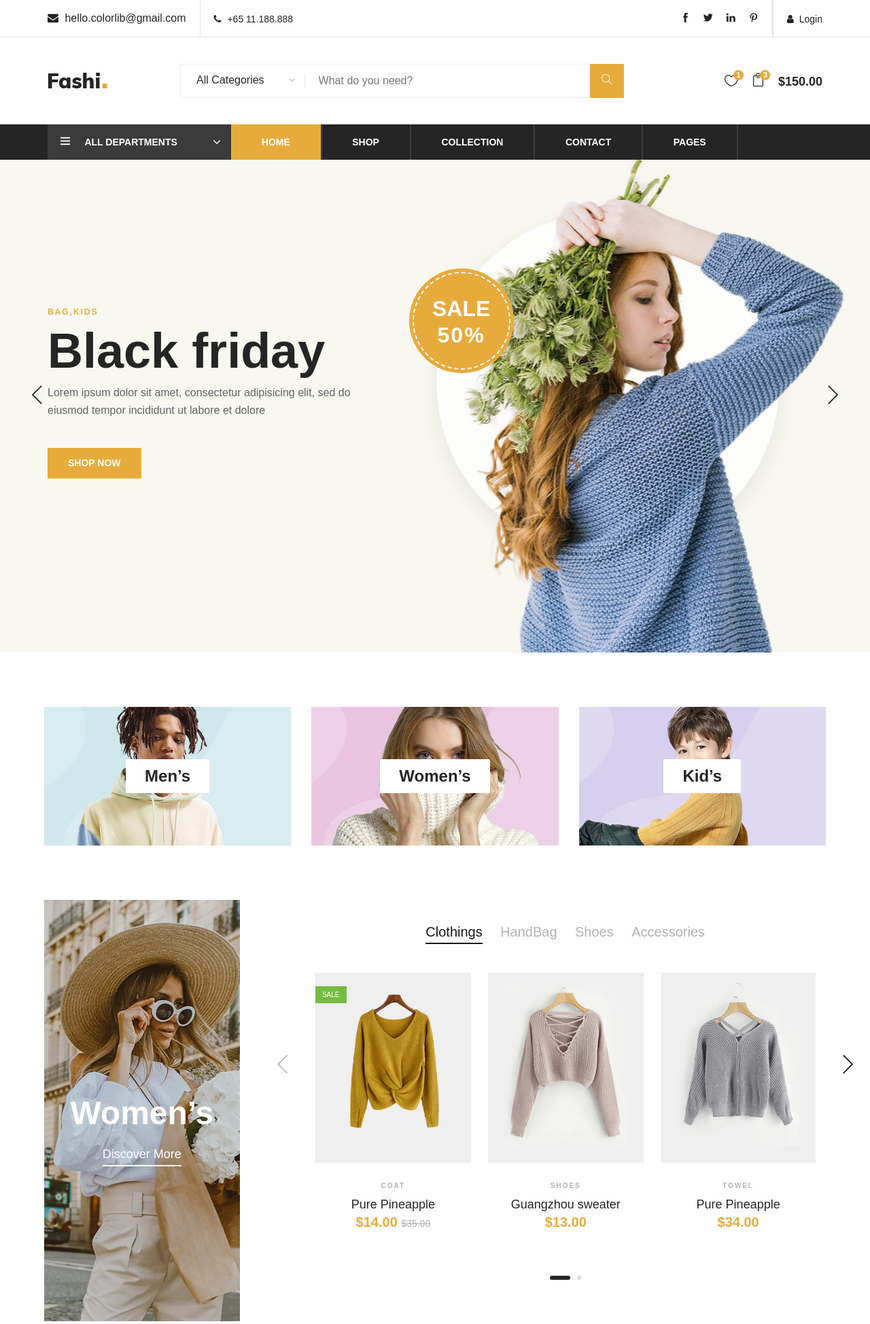
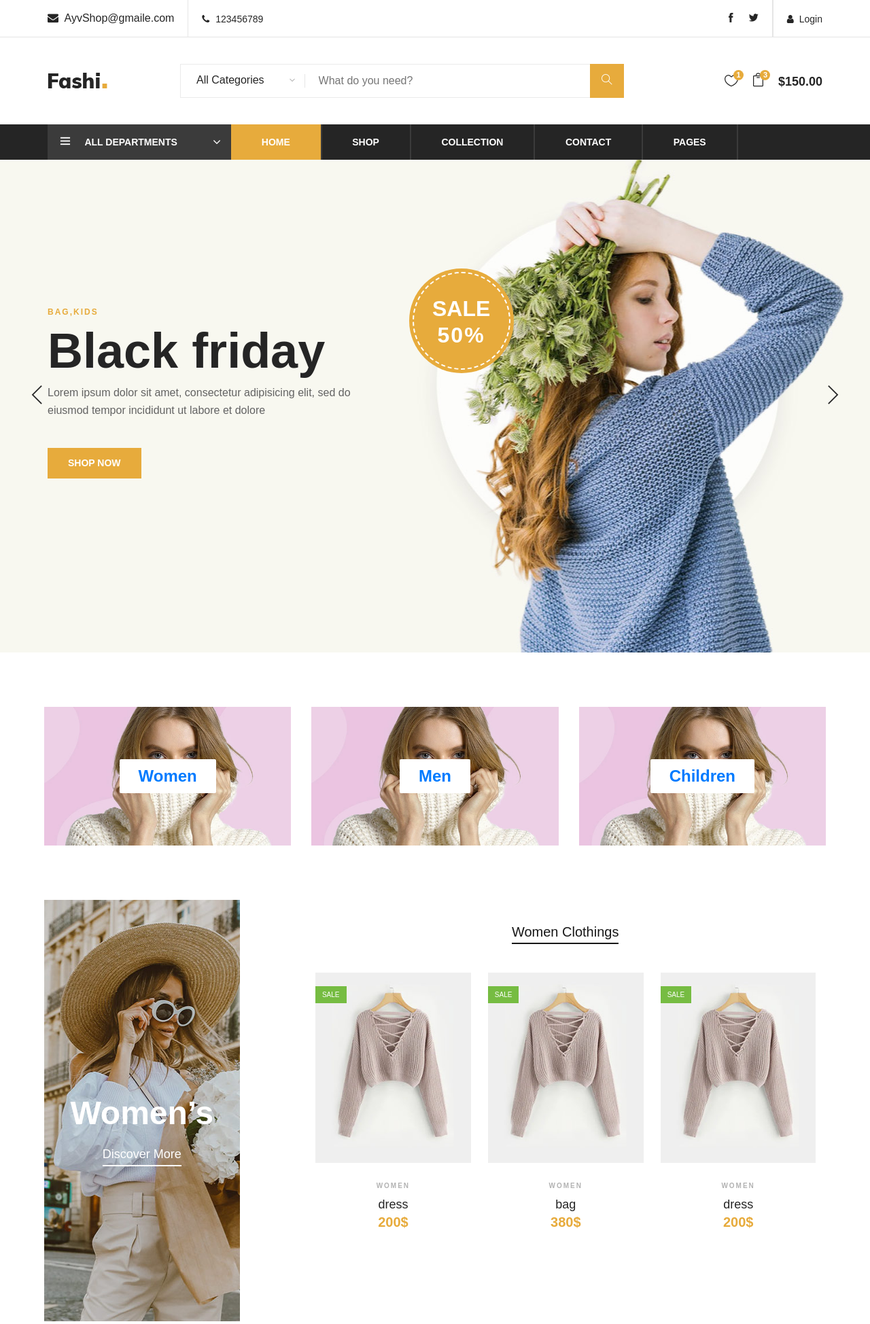
Before and after one commit to ayda76/DjangoShop, a Django app: page / in a window 1280 px wide. Shown: the top 1948 px of the page at 68% size. Run offline with Django 4.2, Linux system fonts and the light colour scheme; data comes from the database, SQL or seed files in the repository; both versions use the stored data as it was after the commit; some libraries are stand-ins or nearby versions; some web fonts are replaced.

Commit message:
developed homepage

```diff
--- a/base/admin.py
+++ b/base/admin.py
@@ -1,8 +1,9 @@
 from django.contrib import admin
-from .models import Category ,Product,Comments,Cart,Order
+from .models import Category ,Product,Comments,Cart,Order, ShopInfo
 
 admin.site.register(Category)
 admin.site.register(Product)
 admin.site.register(Comments)
 admin.site.register(Cart)
 admin.site.register(Order)
+admin.site.register(ShopInfo)
--- a/base/templates/base/home.html
+++ b/base/templates/base/home.html
@@ -1,9 +1,10 @@
 {% extends 'main.html'%}
 {% block content%}
+{% load static %}
     <!-- Hero Section Begin -->
     <section class="hero-section">
         <div class="hero-items owl-carousel">
-            <div class="single-hero-items set-bg" data-setbg="img/hero-1.jpg">
+            <div class="single-hero-items set-bg" data-setbg="{% static 'img/hero-1.jpg'%}">
                 <div class="container">
                     <div class="row">
                         <div class="col-lg-5">
@@ -19,7 +20,7 @@
                     </div>
                 </div>
             </div>
-            <div class="single-hero-items set-bg" data-setbg="img/hero-2.jpg">
+            <div class="single-hero-items set-bg" data-setbg="{% static 'img/hero-2.jpg'%}">
                 <div class="container">
                     <div class="row">
                         <div class="col-lg-5">
@@ -43,14 +44,16 @@
     <div class="banner-section spad">
         <div class="container-fluid">
             <div class="row">
+                {%for category in categorys%}
                 <div class="col-lg-4">
                     <div class="single-banner">
-                        <img src="img/banner-1.jpg" alt="">
+                        <img src="{% static 'img/bannerWoman.jpg'%}" alt="">
                         <div class="inner-text">
-                            <h4>Men’s</h4>
+                            <h4><a href="{%url 'category' category.id %}">{{category.name}}</a></h4>
                         </div>
                     </div>
                 </div>
+                {%endfor%}<!--
                 <div class="col-lg-4">
                     <div class="single-banner">
                         <img src="img/banner-2.jpg" alt="">
@@ -67,6 +70,7 @@
                         </div>
                     </div>
                 </div>
+            -->
             </div>
         </div>
     </div>
@@ -77,7 +81,7 @@
         <div class="container-fluid">
             <div class="row">
                 <div class="col-lg-3">
-                    <div class="product-large set-bg" data-setbg="img/products/women-large.jpg">
+                    <div class="product-large set-bg" data-setbg="{% static 'img/products/women-large.jpg' %} ">
                         <h2>Women’s</h2>
                         <a href="{%url 'shop'%}">Discover More</a>
                     </div>
@@ -85,16 +89,17 @@
                 <div class="col-lg-8 offset-lg-1">
                     <div class="filter-control">
                         <ul>
-                            <li class="active">Clothings</li>
-                            <li>HandBag</li>
-                            <li>Shoes</li>
-                            <li>Accessories</li>
+                            <li class="active">Women Clothings</li>
+
                         </ul>
                     </div>
                     <div class="product-slider owl-carousel">
+                    {%for woman in women%}
+
+
                         <div class="product-item">
                             <div class="pi-pic">
-                                <img src="img/products/women-1.jpg" alt="">
+                                <img src="{% static 'img/products/women-2.jpg' %}" alt="">
                                 <div class="sale">Sale</div>
                                 <div class="icon">
                                     <i class="icon_heart_alt"></i>
@@ -106,16 +111,28 @@
                                 </ul>
                             </div>
                             <div class="pi-text">
-                                <div class="catagory-name">Coat</div>
+
+
+                              <div class="catagory-name">{{woman.category.name}}</div>
+
+
                                 <a href="#">
-                                    <h5>Pure Pineapple</h5>
+                                    <h5>{{woman.name}}</h5>
                                 </a>
                                 <div class="product-price">
-                                    $14.00
-                                    <span>$35.00</span>
+                                   {{woman.price}}$
+                                    <!--<span>$35.00</span>-->
                                 </div>
                             </div>
+
                         </div>
+
+
+
+
+                        {%endfor%}
+
+                        <!---
                         <div class="product-item">
                             <div class="pi-pic">
                                 <img src="img/products/women-2.jpg" alt="">
@@ -181,7 +198,7 @@
                                     $34.00
                                 </div>
                             </div>
-                        </div>
+                        </div>-->
                     </div>
                 </div>
             </div>
@@ -233,16 +250,17 @@
                 <div class="col-lg-8">
                     <div class="filter-control">
                         <ul>
-                            <li class="active">Clothings</li>
-                            <li>HandBag</li>
-                            <li>Shoes</li>
-                            <li>Accessories</li>
+                            <li class="active">Men Clothings</li>
+
                         </ul>
                     </div>
                     <div class="product-slider owl-carousel">
+                        {% for man in men %}
+
+
                         <div class="product-item">
                             <div class="pi-pic">
-                                <img src="img/products/man-1.jpg" alt="">
+                                <img src="{% static 'img/products/man-1.jpg'%}" alt="">
                                 <div class="sale">Sale</div>
                                 <div class="icon">
                                     <i class="icon_heart_alt"></i>
@@ -254,16 +272,20 @@
                                 </ul>
                             </div>
                             <div class="pi-text">
-                                <div class="catagory-name">Coat</div>
+
+                                <div class="catagory-name">{{man.category.name}}</div>
+
                                 <a href="#">
-                                    <h5>Pure Pineapple</h5>
+                                    <h5>{{man.name}}</h5>
                                 </a>
                                 <div class="product-price">
-                                    $14.00
-                                    <span>$35.00</span>
+                                   {{man.price}}
+
                                 </div>
                             </div>
                         </div>
+
+                        <!--
                         <div class="product-item">
                             <div class="pi-pic">
                                 <img src="img/products/man-2.jpg" alt="">
@@ -329,11 +351,12 @@
                                     $34.00
                                 </div>
                             </div>
-                        </div>
+                        </div>-->
+                        {%endfor%}
                     </div>
                 </div>
                 <div class="col-lg-3 offset-lg-1">
-                    <div class="product-large set-bg m-large" data-setbg="img/products/man-large.jpg">
+                    <div class="product-large set-bg m-large" data-setbg="{% static 'img/products/man-large.jpg'%}">
                         <h2>Men’s</h2>
                         <a href="#">Discover More</a>
                     </div>
--- a/base/urls.py
+++ b/base/urls.py
@@ -1,5 +1,8 @@
 from django.urls import path
 from . import views
+from django.conf import settings
+from django.conf.urls.static import static
+
 urlpatterns=[
     path('',views.home,name='home'),
     path('login/',views.loginUser,name='loginUser'),
@@ -9,6 +12,11 @@ urlpatterns=[
     path('shop/',views.shop,name='shop'),
     path('product/',views.product,name='product'),
     path('contact/',views.contact,name='contact'),
-    path('shop/',views.shop,name='shop'),
     path('checkbill/',views.checkbill,name='checkbill'),
+     path('category/<str:pk>',views.category,name='category'),
+
 ]
+
+if settings.DEBUG:
+        urlpatterns += static(settings.MEDIA_URL,
+                              document_root=settings.MEDIA_ROOT)
--- a/base/views.py
+++ b/base/views.py
@@ -1,14 +1,35 @@
 from django.shortcuts import render,redirect
 from django.contrib import messages
+from django.contrib.auth.decorators import login_required
 from django.contrib.auth import authenticate , login,logout
 from django.contrib.auth.forms import UserCreationForm
-from .models import Product ,Category , Comments,Cart,Order
+from .models import Product ,Category , Comments,Cart,Order,ShopInfo
 from django.contrib.auth.models import User
+from django.db.models import Q
 # Create your views here.
 
 def home(request):
-    return render(request,'base/home.html')
 
+    categorys=Category.objects.all()
+    shopinfo=ShopInfo.objects.all()
+    products=Product.objects.all()
+    #
+    woman=Category.objects.get(name='Women')
+
+    women=Product.objects.filter(Q(category=woman.id))
+    man=Category.objects.get(name='Men')
+
+    men=Product.objects.filter(Q(category=man.id))
+
+
+
+    context={'categorys':categorys,'shopinfo':shopinfo, 'products':products,'women':women,'men':men}
+    return render(request,'base/home.html',context)
+
+def category(request,pk):
+    categorys=Category.objects.get(id=pk)
+    context={'categorys':categorys}
+    return render(request,context)
 
 def loginUser(request):
 
@@ -60,12 +81,12 @@ def product(request):
 
 def shop(request):
     return render(request,'base/shop.html')
-
+@login_required(login_url='loginUser')
 def cart(request):
     return render(request,'base/cart.html')
 
 def contact(request):
     return render(request,'base/contact.html')
-
+@login_required(login_url='loginUser')
 def checkbill(request):
     return render(request,'base/check-out.html')
--- a/shop/settings.py
+++ b/shop/settings.py
@@ -120,6 +120,10 @@ import os.path
 STATIC_URL = 'static/'
 STATICFILES_DIRS=(os.path.join('static'),)
 
+
+
+MEDIA_ROOT =  os.path.join(BASE_DIR, 'media')
+MEDIA_URL = '/media/'
 # Default primary key field type
 # https://docs.djangoproject.com/en/4.0/ref/settings/#default-auto-field
 
--- a/shop/urls.py
+++ b/shop/urls.py
@@ -15,6 +15,8 @@ Including another URLconf
 """
 from django.contrib import admin
 from django.urls import path , include
+from django.conf import settings
+from django.conf.urls.static import static
 
 urlpatterns = [
     path('admin/', admin.site.urls),
--- a/templates/header.html
+++ b/templates/header.html
@@ -8,14 +8,16 @@
     <div class="header-top">
         <div class="container">
             <div class="ht-left">
+                {% for info in shopinfo%}
                 <div class="mail-service">
                     <i class=" fa fa-envelope"></i>
-                    hello.colorlib@gmail.com
+                    {{info.email}}
                 </div>
                 <div class="phone-service">
                     <i class=" fa fa-phone"></i>
-                    +65 11.188.888
+                    {{info.phone}}
                 </div>
+                {%endfor%}
             </div>
             <div class="ht-right">
                 {% if request.user.is_authenticated %}
@@ -28,12 +30,13 @@
                    <p style="padding: 5px;"> {{request.user}}</p>
                    {%endif%}
                 </div>
+                {% for info in shopinfo%}
                 <div class="top-social">
-                    <a href="#"><i class="ti-facebook"></i></a>
-                    <a href="#"><i class="ti-twitter-alt"></i></a>
-                    <a href="#"><i class="ti-linkedin"></i></a>
-                    <a href="#"><i class="ti-pinterest"></i></a>
+                    <a href="{{info.facebook}}"><i class="ti-facebook"></i></a>
+                    <a href="{{info.twitter}}"><i class="ti-twitter-alt"></i></a>
+
                 </div>
+                {% endfor%}
             </div>
         </div>
     </div>
@@ -123,14 +126,20 @@
                     <i class="ti-menu"></i>
                     <span>All departments</span>
                     <ul class="depart-hover">
-                        <li class="active"><a href="#">Women’s Clothing</a></li>
+                        <!--<li class="active"><a href="#">Women’s Clothing</a></li>
                         <li><a href="#">Men’s Clothing</a></li>
                         <li><a href="#">Underwear</a></li>
                         <li><a href="#">Kid's Clothing</a></li>
                         <li><a href="#">Brand Fashion</a></li>
                         <li><a href="#">Accessories/Shoes</a></li>
                         <li><a href="#">Luxury Brands</a></li>
-                        <li><a href="#">Brand Outdoor Apparel</a></li>
+                        <li><a href="#">Brand Outdoor Apparel</a></li>-->
+                        {%for category in categorys%}
+                        <li><a href="{%url 'shop'%}">{{category.name}}'s Clothing</a></li>
+                        {%endfor%}
+
+
+
                     </ul>
                 </div>
             </div>
@@ -140,9 +149,11 @@
                     <li><a href="{%url 'shop'%}">Shop</a></li>
                     <li><a href="#">Collection</a>
                         <ul class="dropdown">
-                            <li><a href="#">Men's</a></li>
-                            <li><a href="#">Women's</a></li>
-                            <li><a href="#">Kid's</a></li>
+                            {%for category in categorys%}
+                            <li><a href="{%url 'shop'%}">{{category.name}}'s</a></li>
+                            {%endfor%}
+                           <!-- <li><a href="#">Women's</a></li>
+                            <li><a href="#">Kid's</a></li>-->
                         </ul>
                     </li>
                     <li><a href="{%url 'contact'%}">Contact</a></li>
```
Also changed, not shown: base/models.py (+19 -3 lines), base/migrations/0002_category_image_product_color_product_size.py (added), base/migrations/0003_remove_category_image_category_catimage.py (added), base/migrations/0004_shopinfo.py (added), db.sqlite3, static/img/banner.jpg (renamed from static/img/banner-3.jpg), static/img/bannerWoman.jpg (renamed from static/img/banner-2.jpg).
